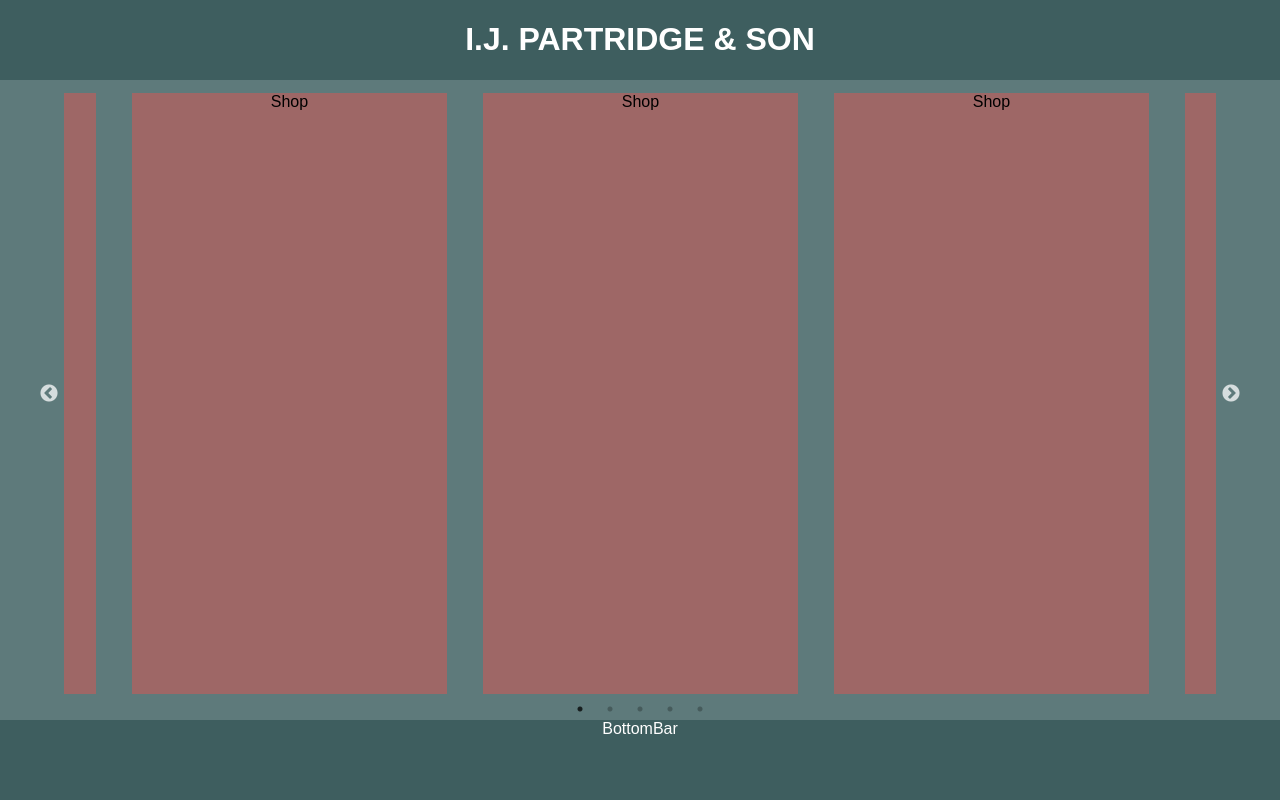
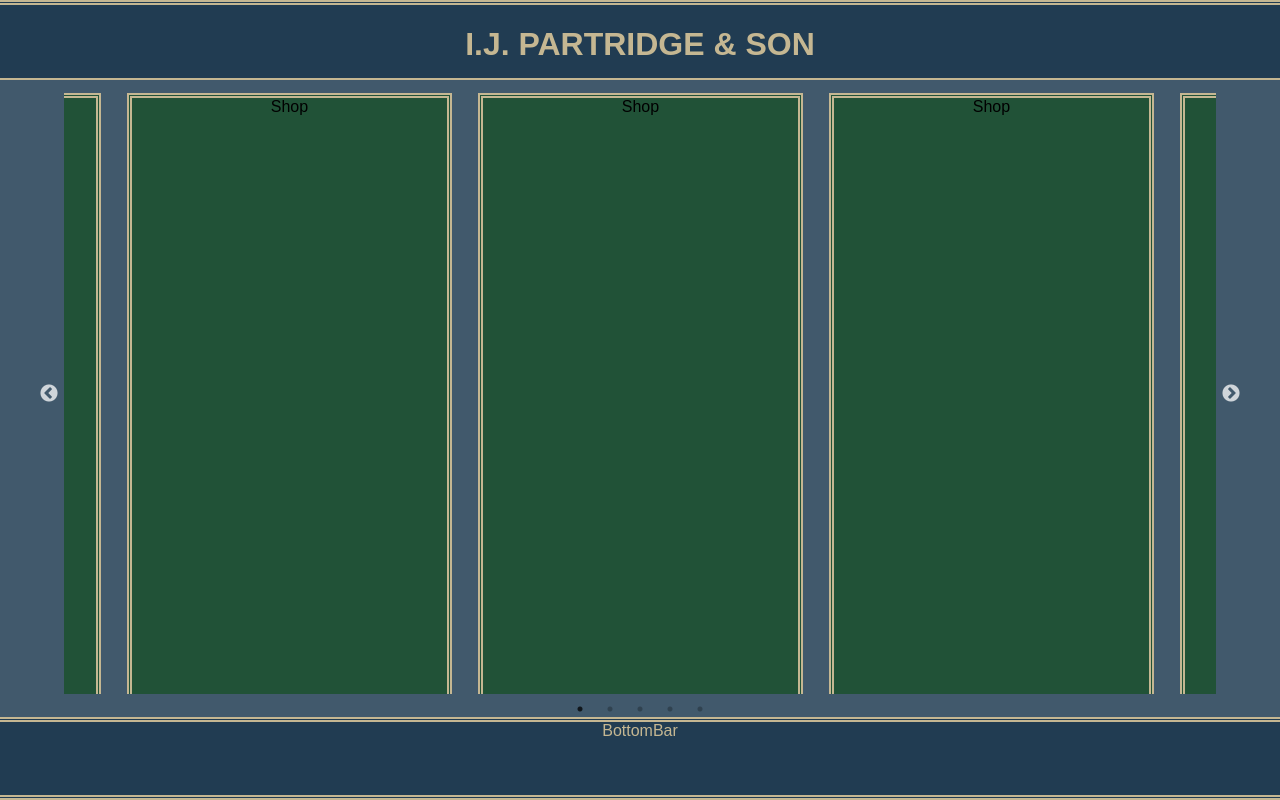
Before and after one commit to sjmp/shop, a React app in the folder my-app/: page / in a window 1280 px wide. Built offline with nearby package versions, Linux system fonts and the light colour scheme.

Commit message:
Added some styling to the project., refactored the bar.

```diff
--- /dev/null
+++ b/my-app/src/bars/bar.css
@@ -0,0 +1,22 @@
+.bar {
+    position: fixed;
+  width:100%;
+  background-color: #213c52;
+  color: #c5b792;
+    height: 9.1%;
+  border-top: 5px solid #c5b792;
+    border-bottom: 5px solid #c5b792;
+  border-top-style:double;
+  border-bottom-style:double;
+}
+
+.topBar
+{
+  top: 0px;
+
+}
+
+.bottomBar
+{
+  bottom: 0px;
+}
--- a/my-app/src/bars/bottombar.css
+++ /dev/null
@@ -1,9 +0,0 @@
-.bottomBar
-{
-  position: fixed;
-  bottom: 0px;
-  width:100%;
-  background-color: #3E5E5F;
-  color: white;
-  height: 10%;
-}
--- a/my-app/src/bars/bottombar.js
+++ b/my-app/src/bars/bottombar.js
@@ -1,11 +1,11 @@
 import React from 'react';
-import './bottombar.css';
+import './bar.css';
 
 class BottomBar extends React.Component {
 
   render() {
     return (
-      <div className="bottomBar">
+      <div className="bottomBar bar">
         BottomBar
       </div>
     );
--- a/my-app/src/bars/topbar.css
+++ /dev/null
@@ -1,9 +0,0 @@
-.topBar
-{
-  position: fixed;
-  top: 0px;
-  width:100%;
-  background-color: #3E5E5F;
-  color: white;
-  height: 10%;
-}
--- a/my-app/src/bars/topbar.js
+++ b/my-app/src/bars/topbar.js
@@ -1,11 +1,11 @@
 import React from 'react';
-import './topbar.css';
+import './bar.css';
 
 class TopBar extends React.Component {
 
   render() {
     return (
-      <div className="topBar">
+      <div className="topBar bar">
         <h1>I.J. PARTRIDGE & SON</h1>
       </div>
     );
--- a/my-app/src/container/container.css
+++ b/my-app/src/container/container.css
@@ -2,7 +2,7 @@
 {
   position: fixed;
   width: 100%;
-  background-color: #5E7A7B;
+  background-color: #41596c;
   top: 10%;
   bottom: 10%;
 }
--- a/my-app/src/shop/shop.css
+++ b/my-app/src/shop/shop.css
@@ -2,5 +2,7 @@
 {
   width: 90%;
   margin: 0 auto;
-  background-color: #9E6766;
+  background-color: #215237 ;
+  border: 5px solid #c5b792;
+  border-style:double;
 }
```
